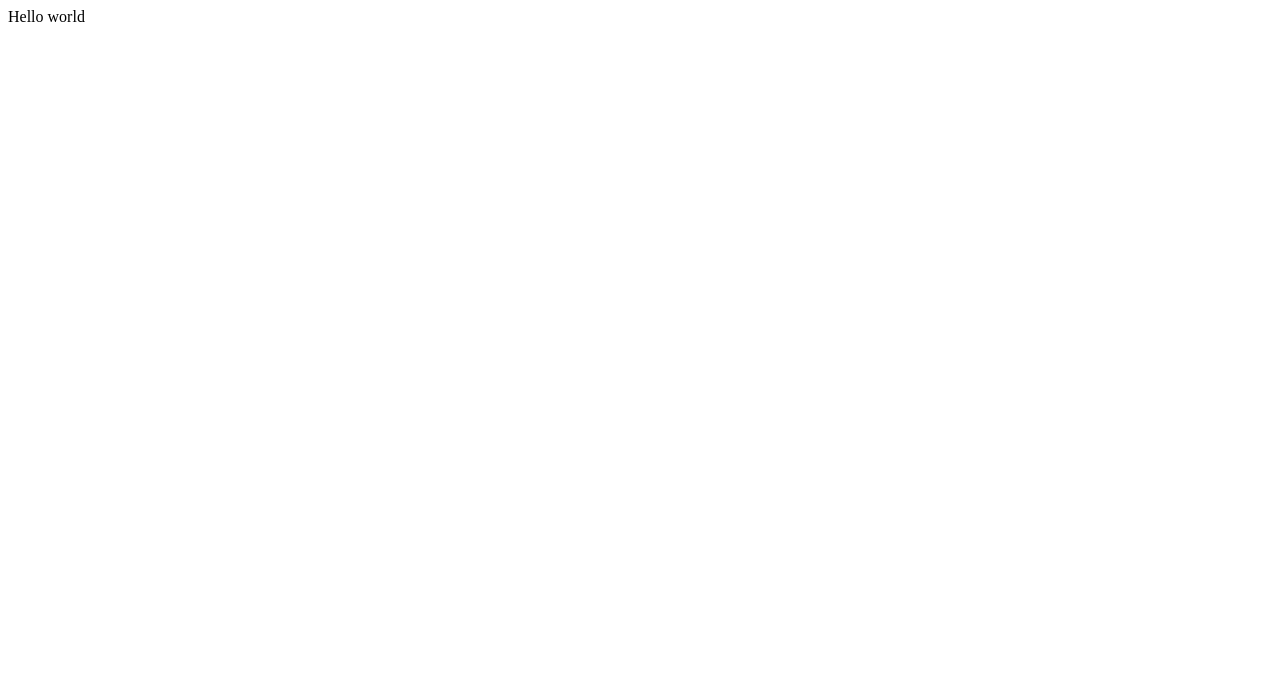
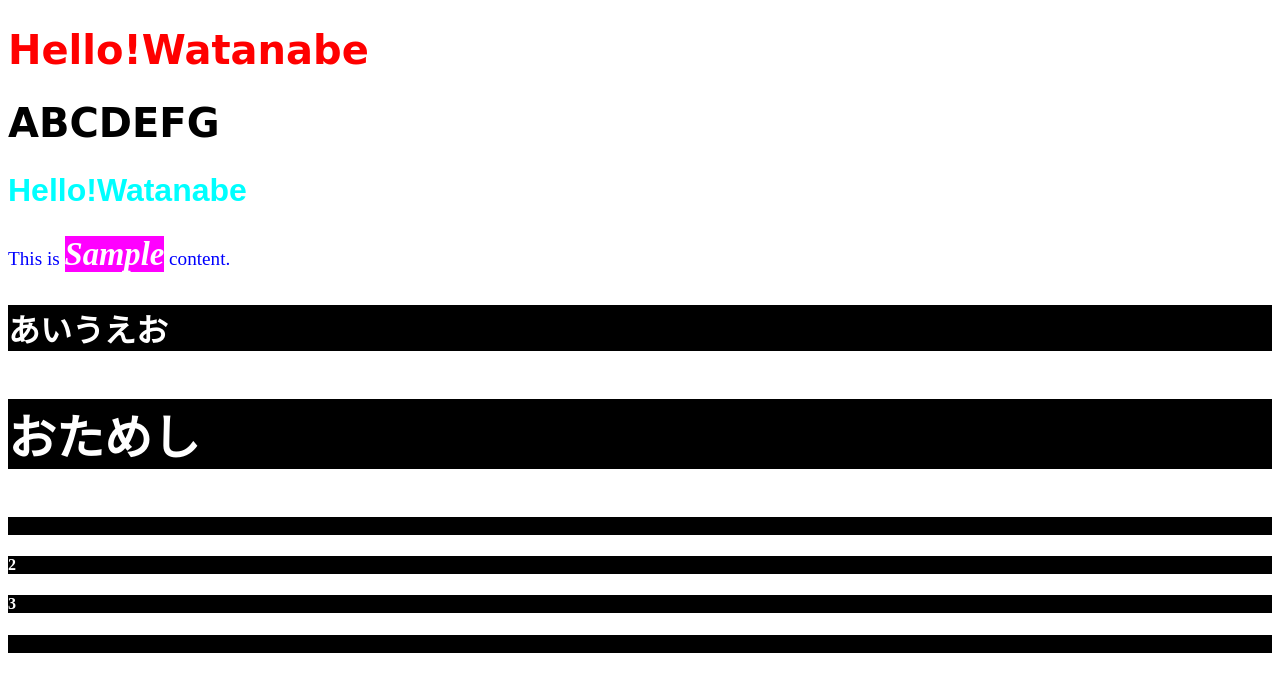
Before and after one commit to f21ba082/trial, a plain HTML site: page index.html in a window 1280 px wide. Drawn offline with Linux system fonts and the light colour scheme.

Commit message:
Update index.html

```diff
--- a/index.html
+++ b/index.html
@@ -1 +1,64 @@
-Hello world
+<!DOCTYPE html>
+<html lang="en">
+<head>
+    <meta charset="UTF-8">
+    <meta http-equiv="X-UA-Compatible" content="IE=edge">
+    <meta name="viewport" content="width=device-width, initial-scale=1.0">
+    <title>テキストにスタイル設定</title>
+    <style>
+        /* これはCSSのコメントです */
+        /*
+        複数行コメント
+        書けちゃいます
+        */
+        h1 {
+            font-size: 2.5em;
+            font-family: cursive;
+            color: #ff0000;
+        }
+        h2 {
+            font-size: 2.0em;
+            font-family:fantasy ;
+            color: rgb(0, 255, 255)
+        }
+        p {
+            font-size: 1.2em;
+            font: sans-serif;
+            color: blue;
+        }
+        span {
+            font: bold italic 1.7em serif;
+            background-color: magenta;
+            color: white;
+        }
+        h3 {
+            font-size: 200%;
+            background-color: black;
+            color: white !important;
+        }
+        #name {
+            color: black;
+        }
+        h4 {
+            background-color: black;
+        }
+        .shiro {
+            color: white;
+        }
+    </style>
+</head>
+<body>
+    <!-- これはコメントです -->
+    <h1>Hello!Watanabe</h1>
+    <h1 id="name">ABCDEFG</h1>
+    <h2>Hello!Watanabe</h2>
+    <p>This is <span>Sample</span> content.</p>
+    <!-- 白文字、黒背景でフォント200%で作ってください -->
+    <h3>あいうえお</h3>
+    <h3 style="color: #00ff00; font-size: 300%;">おためし</h3>
+    <h4>1</h4>
+    <h4 class="shiro">2</h4>
+    <h4 class="shiro">3</h4>
+    <h4>4</h4>
+</body>
+</html>
```
